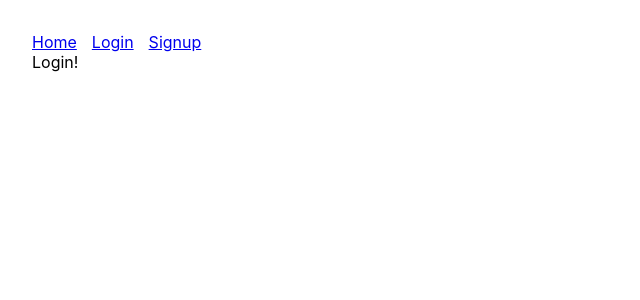
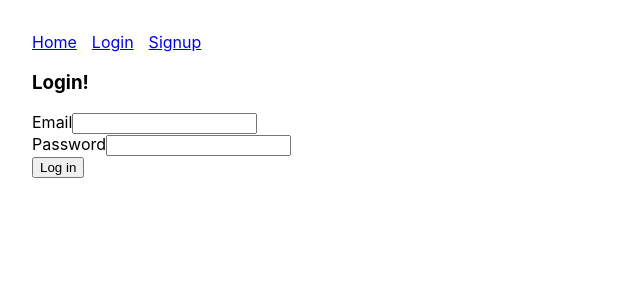
Before and after one commit to KynaAcademy/codaisseur-coders, a React (Create React App) app: page /login in a window 1280 px wide. Shown: the top 300 px of the page, without its empty margins (0-640 px from the left). Built offline with nearby package versions, Linux system fonts and the light colour scheme.

Commit message:
Add login form, fetch user profile, some logged in features

```diff
--- a/src/App.js
+++ b/src/App.js
@@ -2,20 +2,40 @@
 import React from "react";
 import "./App.css";
 import { Switch, Route, Link } from "react-router-dom";
+import { useSelector, useDispatch } from "react-redux";
+
+import { getUserName } from "./store/user/selectors";
+import { logout } from "./store/user/actions";
+
 import Homepage from "./pages/Homepage";
 import Signup from "./pages/Signup";
 import Login from "./pages/Login";
+import { findRenderedComponentWithType } from "react-dom/test-utils";
 
 const NavBar = () => {
+  const userName = useSelector(getUserName);
+  const dispatch = useDispatch();
+
+  console.log("name?", userName);
   return (
     <div>
       <Link to='/' style={{ marginRight: 15 }}>
         Home
       </Link>
-      <Link to='/login' style={{ marginRight: 15 }}>
-        Login
-      </Link>
-      <Link to='/signup'>Signup</Link>
+
+      {userName ? (
+        <>
+          <button onClick={() => dispatch(logout())}>Logout</button>
+          <span>Welcome {userName}</span>
+        </>
+      ) : (
+        <>
+          <Link to='/login' style={{ marginRight: 15 }}>
+            Login
+          </Link>
+          <Link to='/signup'>Signup</Link>
+        </>
+      )}
     </div>
   );
 };
--- a/src/pages/Login.js
+++ b/src/pages/Login.js
@@ -1,7 +1,51 @@
-import React from "react";
+import React, { useState } from "react";
+import { useDispatch, useSelector } from "react-redux";
+import { useHistory } from "react-router-dom";
+import { login } from "../store/user/actions";
+import { userLoading } from "../store/user/selectors";
 
+// Build a signup form!
 const Login = () => {
-  return <div>Login!</div>;
+  const [email, setEmail] = useState("");
+  const [password, setPassword] = useState("");
+  const dispatch = useDispatch();
+  const history = useHistory();
+  const loading = useSelector(userLoading);
+
+  const onFormSubmit = event => {
+    event.preventDefault();
+    // Collected the data
+    // Now need to make a request to the backend to create this user.
+    // we are going to use a thunk
+    dispatch(login(email, password, history));
+  };
+
+  return (
+    <div>
+      <h3>Login!</h3>
+
+      {loading ? (
+        <div>Loading...</div>
+      ) : (
+        <form onSubmit={onFormSubmit}>
+          <div>
+            <label>Email</label>
+            <input name='email' onChange={e => setEmail(e.target.value)} />
+          </div>
+          <div>
+            <label>Password</label>
+            <input
+              name='password'
+              onChange={e => setPassword(e.target.value)}
+            />
+          </div>
+          <div>
+            <button>Log in</button>
+          </div>
+        </form>
+      )}
+    </div>
+  );
 };
 
 export default Login;
--- a/src/pages/Signup.js
+++ b/src/pages/Signup.js
@@ -1,5 +1,4 @@
 import React, { useState } from "react";
-import { findRenderedComponentWithType } from "react-dom/test-utils";
 import { useDispatch, useSelector } from "react-redux";
 
 import { signup } from "../store/user/actions";
--- /dev/null
+++ b/src/store/axios.js
@@ -0,0 +1,5 @@
+import axios from "axios";
+
+export default axios.create({
+  baseURL: "https://codaisseur-coders-network.herokuapp.com",
+});
--- a/src/store/user/actions.js
+++ b/src/store/user/actions.js
@@ -1,4 +1,4 @@
-import axios from "axios";
+import axios from "../axios";
 
 const startLoading = () => ({ type: "user/LOADING" });
 
@@ -9,6 +9,47 @@ const storeToken = jwt => {
   };
 };
 
+const saveProfileAndToken = (profile, token) => {
+  return {
+    type: "user/STORE_PROFILE",
+    payload: { profile, token },
+  };
+};
+
+export const logout = () => {
+  return {
+    type: "user/LOGOUT",
+  };
+};
+
+export const login = (email, password, history) => async (
+  dispatch,
+  getState
+) => {
+  try {
+    //
+    dispatch(startLoading());
+
+    const response = await axios.post("/login", { email, password });
+
+    const token = response.data.jwt;
+    // Login is successful
+
+    const profileResponse = await axios.get("/me", {
+      headers: {
+        Authorization: `Bearer ${token}`,
+      },
+    });
+    console.log("My profile?", profileResponse);
+
+    // later
+    dispatch(saveProfileAndToken(profileResponse.data, token));
+    history.push("/"); // Redirect to homepage
+  } catch (e) {
+    console.log(e.message);
+  }
+};
+
 export const signup = (name, email, password) => async (dispatch, getState) => {
   try {
     // Trigger loading somehow
@@ -16,10 +57,7 @@ export const signup = (name, email, password) => async (dispatch, getState) => {
     dispatch(startLoading());
     // Make the request
 
-    const response = await axios.post(
-      "https://codaisseur-coders-network.herokuapp.com/signup",
-      { email, name, password }
-    );
+    const response = await axios.post("/signup", { email, name, password });
 
     console.log("response", response);
     dispatch(storeToken(response.data.jwt));
--- a/src/store/user/reducer.js
+++ b/src/store/user/reducer.js
@@ -2,15 +2,17 @@
 
 const initialState = {
   token: null,
-  name: null,
-  email: null,
   loading: false,
+  profile: null,
 };
 
 export default function userReducer(state = initialState, action) {
   switch (action.type) {
     case "user/LOADING": {
       return { ...state, loading: true };
+    }
+    case "user/LOGOUT": {
+      return initialState;
     }
     case "user/STORE_TOKEN": {
       return {
@@ -19,6 +21,13 @@ export default function userReducer(state = initialState, action) {
         loading: false,
       };
     }
+    case "user/STORE_PROFILE": {
+      return {
+        ...state,
+        profile: action.payload.profile,
+        token: action.payload.token,
+      };
+    }
     default: {
       return state;
     }
--- a/src/store/user/selectors.js
+++ b/src/store/user/selectors.js
@@ -1 +1,6 @@
 export const userLoading = state => state.user.loading;
+
+export const getUserName = state =>
+  state.user.profile && state.user.profile.name;
+
+// exported { userLoading, getUserName }
```
Also changed, not shown: 1 other file (tests, documents, lock files or other folders).
